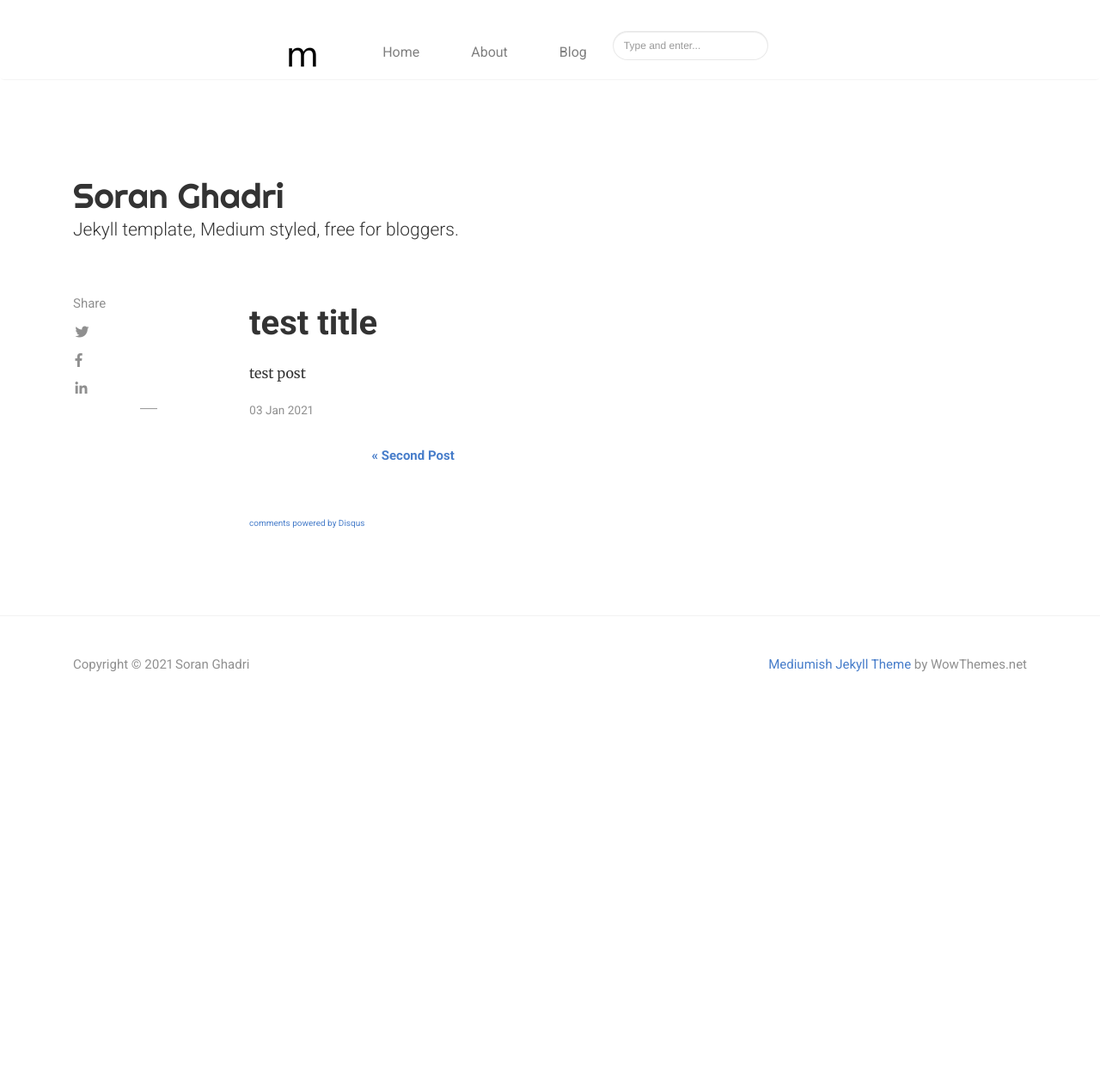
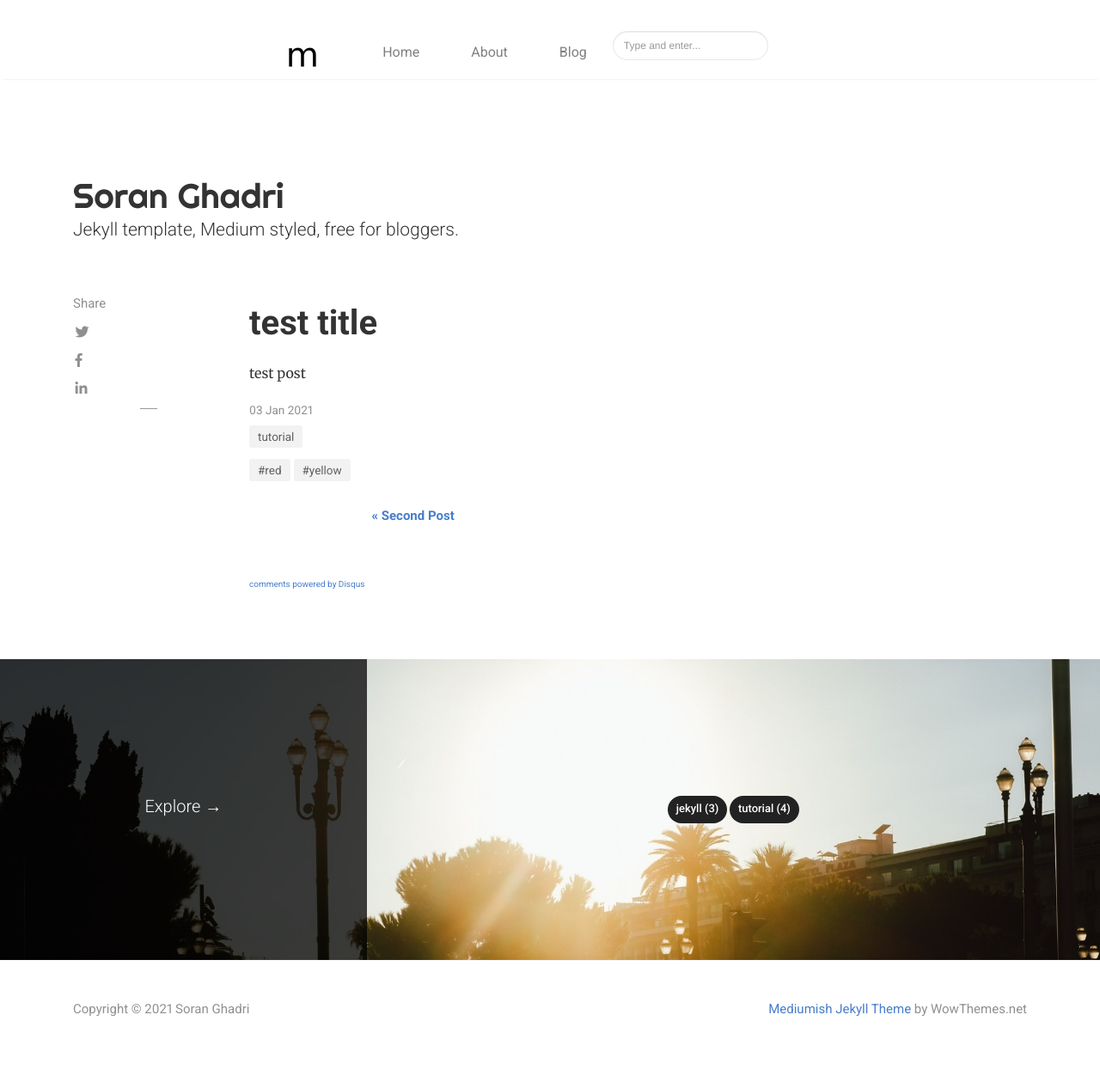
Before and after one commit to soran-ghaderi/soran-ghaderi.github.io, a Jekyll site: the page built from _posts/2021-01-03-first-post.markdown, in a window 1280 px wide. Shown: the whole page at 86% size. Built offline with Jekyll 4.4.1, drawn with Linux system fonts in a browser that asks for light colours; nearby versions of some CDN libraries; comment, search, counter and statistics services are not loaded; before the commit the page ends 900 px from its top, so only the background shows below that.

Commit message:
1. Resolve menu routing for homepage 2. Routing now works from everywhere

```diff
--- a/_data/menu_items/menu.yml
+++ b/_data/menu_items/menu.yml
@@ -2,7 +2,7 @@
 docs:
 
   - title: Home
-    url: /
+    url:
 
   - title: About
     url: about.html
--- a/_includes/menubar2.html
+++ b/_includes/menubar2.html
@@ -21,7 +21,7 @@
         {% for item in site.data.menu_items.menu.docs %}
 <!--        <li><a href="{{ item.url }}">{{ item.title }}</a></li>-->
         <li class="nav-item">
-          <a class="nav-link" href="{{ item.url }}">{{ item.title }}</a>
+          <a class="nav-link" href="{{ site.baseurl }}/{{ item.url }}">{{ item.title }}</a>
         </li>
         {% endfor %}
 <!--        -->
--- a/_layouts/default.html
+++ b/_layouts/default.html
@@ -85,30 +85,30 @@
 
 </div>
 
-<!-- Categories Jumbotron
-================================================== -->
-<!--<div class="jumbotron fortags">-->
-<!--	<div class="d-md-flex h-100">-->
-<!--		<div class="col-md-4 transpdark align-self-center text-center h-100">-->
-<!--            <div class="d-md-flex align-items-center justify-content-center h-100">-->
-<!--                <h2 class="d-md-block align-self-center py-1 font-weight-light">Explore <span class="d-none d-md-inline">→</span></h2>-->
-<!--            </div>-->
-<!--		</div>-->
-<!--		<div class="col-md-8 p-5 align-self-center text-center">-->
-<!--            {% assign categories_list = site.categories %}-->
-<!--            {% if categories_list.first[0] == null %}-->
-<!--                {% for category in categories_list %}-->
-<!--                    <a class="mt-1 mb-1" href="{{site.baseurl}}/categories#{{ category | url_escape | strip | replace: ' ', '-' }}">{{ category | camelcase }} ({{ site.tags[category].size }})</a>-->
-<!--                {% endfor %}-->
-<!--            {% else %}-->
-<!--                {% for category in categories_list %}-->
-<!--                    <a class="mt-1 mb-1" href="{{site.baseurl}}/pages/categories#{{ category[0] | url_escape | strip | replace: ' ', '-' }}">{{ category[0] | camelcase }} ({{ category[1].size }})</a>-->
-<!--                {% endfor %}-->
-<!--            {% endif %}-->
-<!--            {% assign categories_list = nil %}-->
-<!--		</div>-->
-<!--	</div>-->
-<!--</div>-->
+<!--Categories Jumbotron-->
+<!--================================================== &ndash;&gt;-->
+<div class="jumbotron fortags">
+	<div class="d-md-flex h-100">
+		<div class="col-md-4 transpdark align-self-center text-center h-100">
+            <div class="d-md-flex align-items-center justify-content-center h-100">
+                <h2 class="d-md-block align-self-center py-1 font-weight-light">Explore <span class="d-none d-md-inline">→</span></h2>
+            </div>
+		</div>
+		<div class="col-md-8 p-5 align-self-center text-center">
+            {% assign categories_list = site.categories %}
+            {% if categories_list.first[0] == null %}
+                {% for category in categories_list %}
+                    <a class="mt-1 mb-1" href="{{site.baseurl}}/categories#{{ category | url_escape | strip | replace: ' ', '-' }}">{{ category | camelcase }} ({{ site.tags[category].size }})</a>
+                {% endfor %}
+            {% else %}
+                {% for category in categories_list %}
+                    <a class="mt-1 mb-1" href="{{site.baseurl}}/categories#{{ category[0] | url_escape | strip | replace: ' ', '-' }}">{{ category[0] | camelcase }} ({{ category[1].size }})</a>
+                {% endfor %}
+            {% endif %}
+            {% assign categories_list = nil %}
+		</div>
+	</div>
+</div>
 
 <!-- Begin Footer
 ================================================== -->
--- a/_posts/2021-01-03-first-post.markdown
+++ b/_posts/2021-01-03-first-post.markdown
@@ -2,6 +2,8 @@
 layout: post
 title: test title
 show_downloads: true
+categories: [tutorial ]
+tags: [red, yellow]
 ---
 
 test post
```
